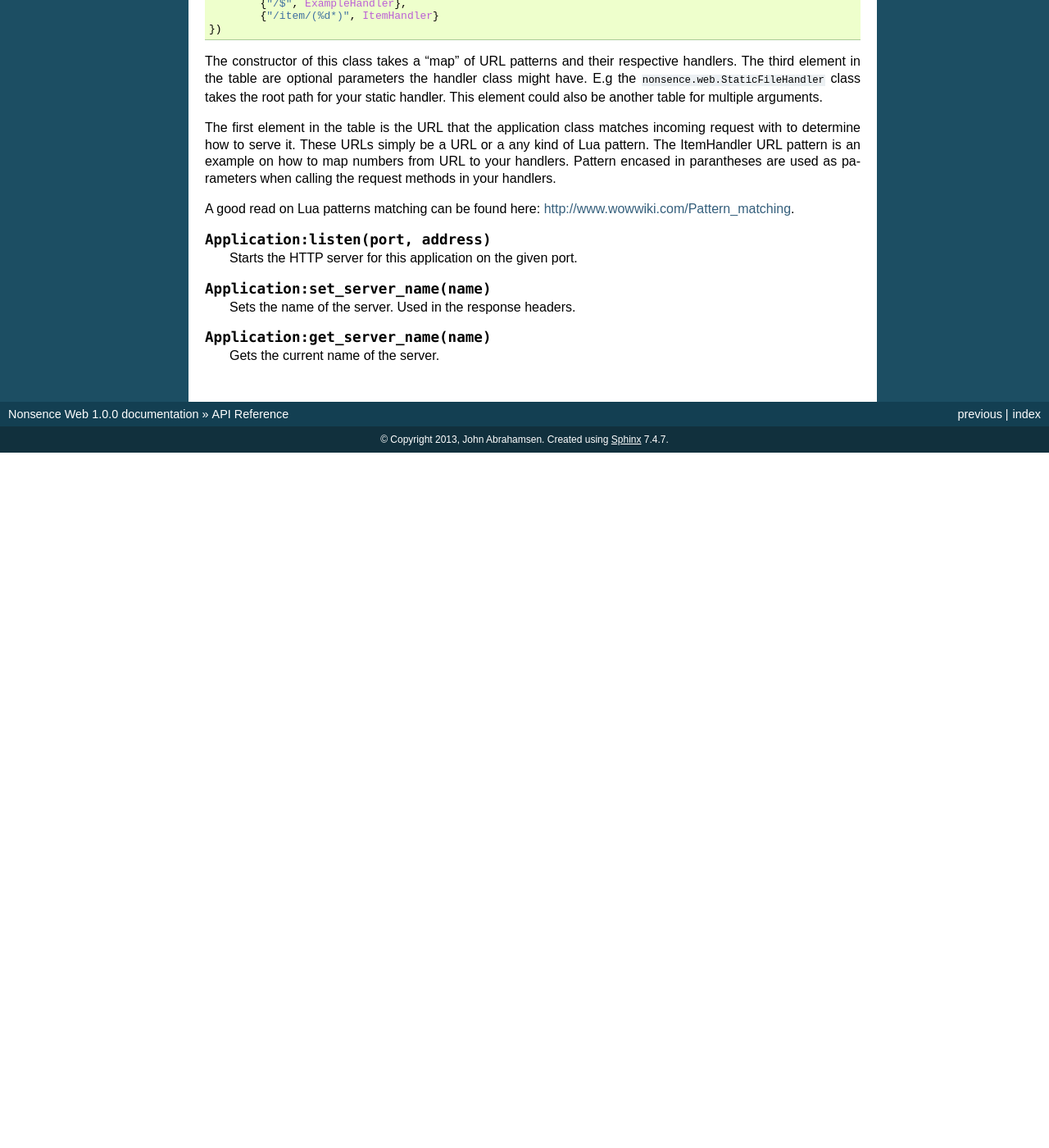
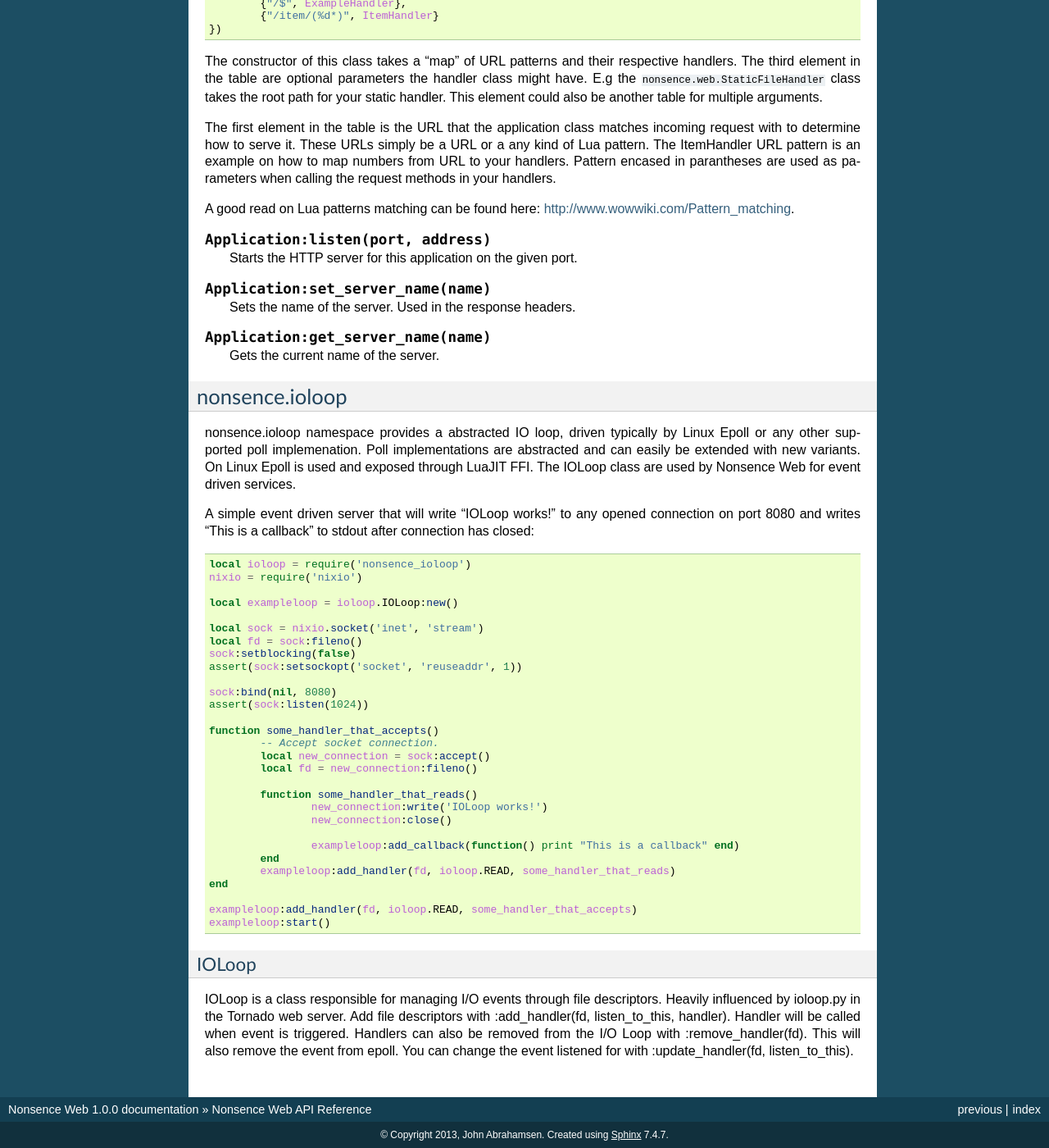
Before and after one commit to kernelsauce/turbo, a Sphinx documentation site: the page built from doc/apiref.rst, in a window 1280 px wide and 1400 px high, scrolled down 3835 px. Shown: the whole window at 82% size. Built offline with Sphinx 7.4.7, drawn with Linux system fonts in a browser that asks for light colours; before the commit the page ends 4387 px from its top, so only the background shows below that; some of the changed text lies outside the part shown.

Commit message:
More docs

```diff
--- a/doc/apiref.rst
+++ b/doc/apiref.rst
@@ -1,8 +1,8 @@
 .. _apiref:
 
-*************
-API Reference
-*************
+**************************
+Nonsence Web API Reference
+**************************
 
 .. highlight:: lua
 
@@ -256,3 +256,52 @@ A good read on Lua patterns matching can be found here: http://www.wowwiki.com/P
 .. function:: Application:get_server_name(name)
 
 	Gets the current name of the server.
+
+
+nonsence.ioloop
+===============
+nonsence.ioloop namespace provides a abstracted IO loop, driven typically by Linux Epoll or any other supported poll implemenation. Poll implementations are abstracted and can
+easily be extended with new variants. On Linux Epoll is used and exposed through LuaJIT FFI. The IOLoop class are used by Nonsence Web for event driven services.
+
+A simple event driven server that will write "IOLoop works!" to any opened connection on port 8080 and writes "This is a callback" to stdout after connection has closed:
+
+::
+
+	local ioloop = require('nonsence_ioloop')
+	nixio = require('nixio')
+
+	local exampleloop = ioloop.IOLoop:new()
+
+	local sock = nixio.socket('inet', 'stream')
+	local fd = sock:fileno()
+	sock:setblocking(false)
+	assert(sock:setsockopt('socket', 'reuseaddr', 1))
+
+	sock:bind(nil, 8080)
+	assert(sock:listen(1024))
+
+	function some_handler_that_accepts()
+		-- Accept socket connection.
+		local new_connection = sock:accept()
+		local fd = new_connection:fileno()
+
+		function some_handler_that_reads()
+			new_connection:write('IOLoop works!')
+			new_connection:close()
+
+			exampleloop:add_callback(function() print "This is a callback" end)
+		end
+		exampleloop:add_handler(fd, ioloop.READ, some_handler_that_reads)
+	end
+
+	exampleloop:add_handler(fd, ioloop.READ, some_handler_that_accepts)
+	exampleloop:start()
+
+IOLoop
+~~~~~~
+IOLoop is a class responsible for managing I/O events through file descriptors.
+Heavily influenced by ioloop.py in the Tornado web server.
+Add file descriptors with :add_handler(fd, listen_to_this, handler).
+Handler will be called when event is triggered. Handlers can also be removed from
+the I/O Loop with :remove_handler(fd). This will also remove the event from epoll.
+You can change the event listened for with :update_handler(fd, listen_to_this).
```
